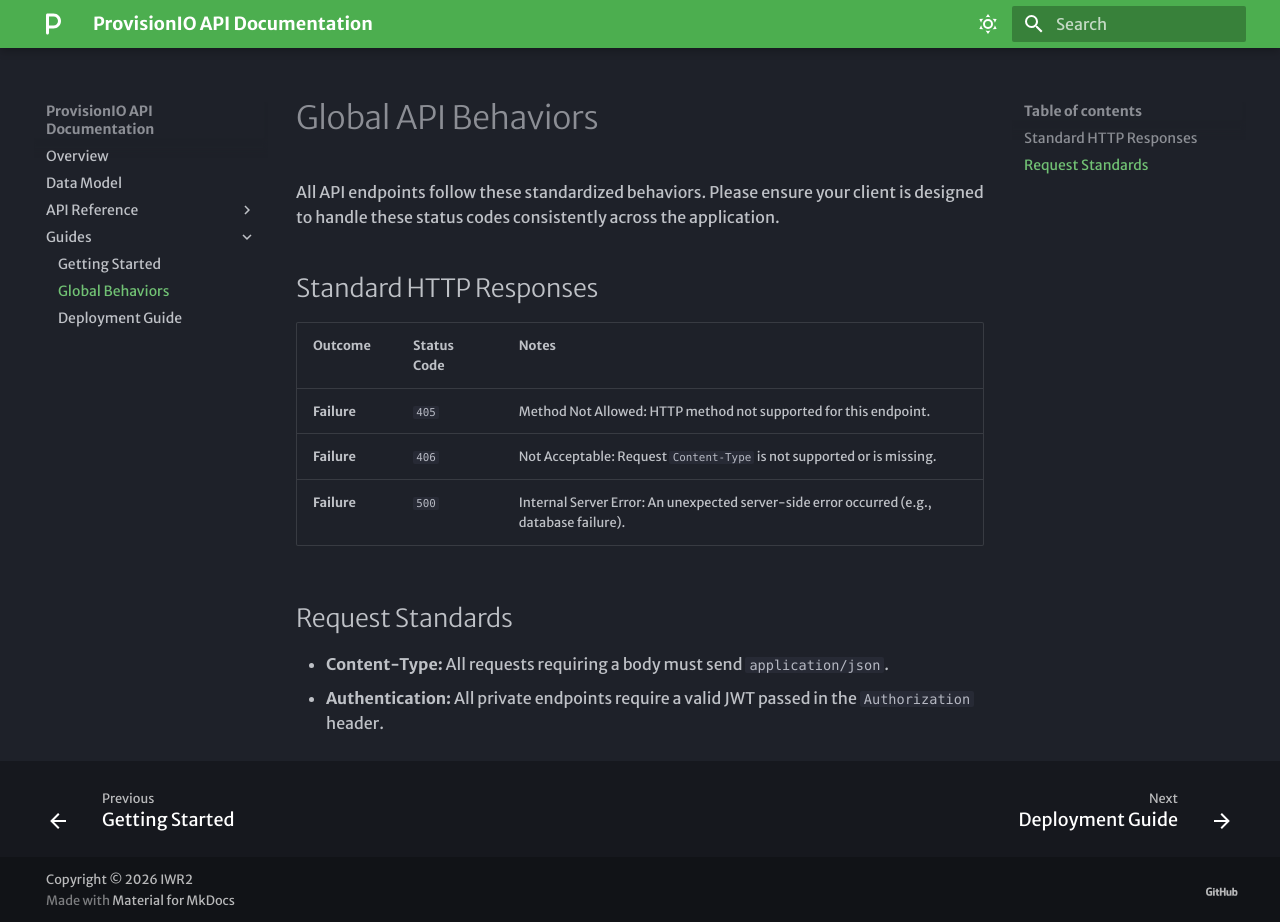
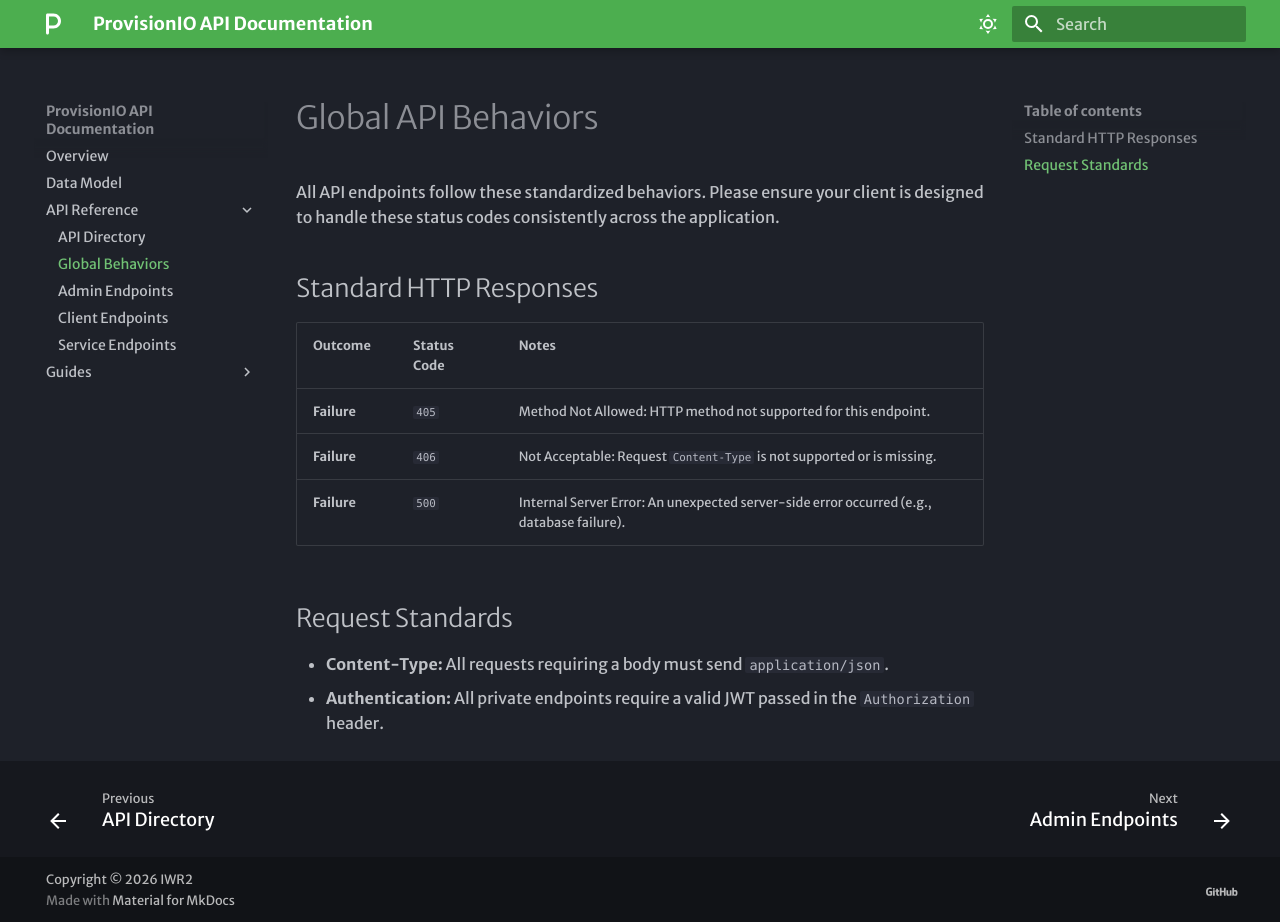
Before and after one commit to IWR2/ProvisionIO, an MkDocs documentation site: the page built from docs/api/behaviors.md, in a window 1280 px wide and 922 px high. Built offline with MkDocs 1.6.1 and Material for MkDocs 9.7.7, drawn with Linux system fonts in a browser that asks for light colours; some web fonts are replaced.

Commit message:
Move behaviors.md to API reference section.

```diff
--- a/mkdocs.yml
+++ b/mkdocs.yml
@@ -53,12 +53,12 @@
   - Data Model: model.md
   - API Reference:
       - API Directory: api/endpoints.md
+      - Global Behaviors: api/behaviors.md
       - Admin Endpoints: api/admin.md
       - Client Endpoints: api/clients.md
       - Service Endpoints: api/services.md
   - Guides:
       - Getting Started: guides/getting-started.md
-      - Global Behaviors: guides/behaviors.md
       - Deployment Guide: guides/deployment.md
 
 extra:
```
Also changed, not shown: docs/api/behaviors.md (renamed from docs/guides/behaviors.md).
